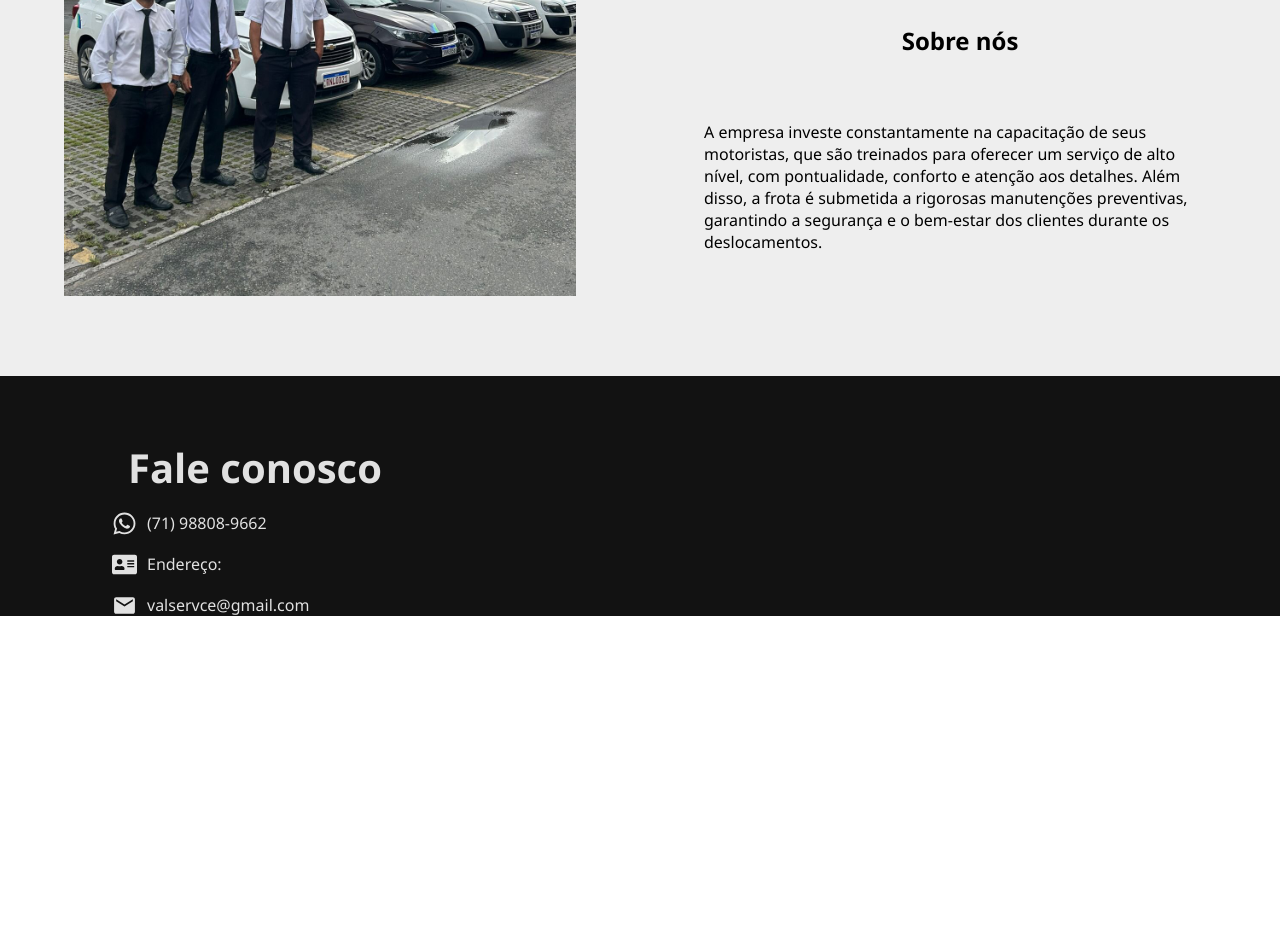
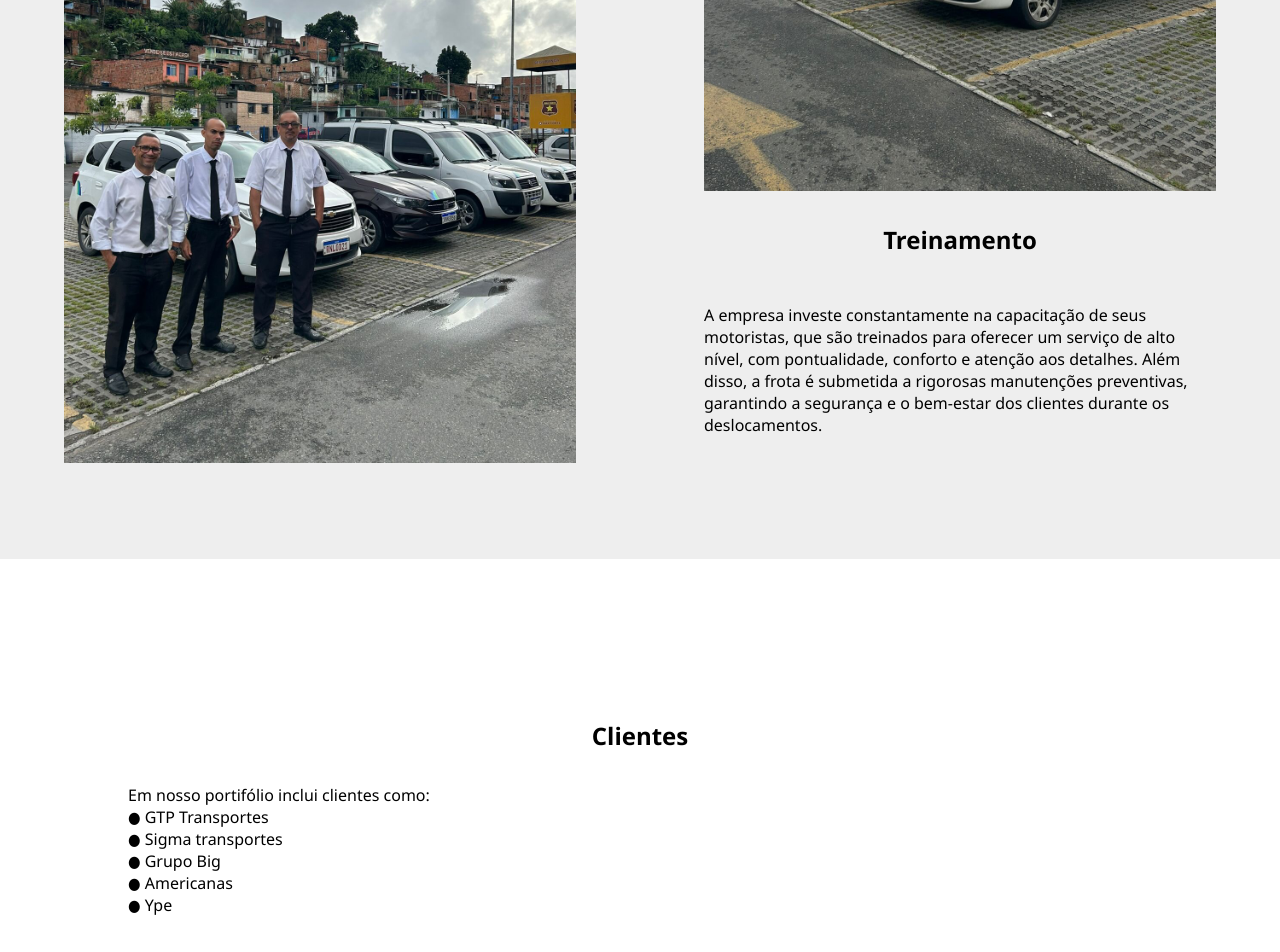
Before and after one commit to vandersant7/val-services, a React (Vite) app: page / in a window 1280 px wide. Shown: the part 1822-2774 px from the top of the page. Before the commit the page ends 2438 px from the top, so only its background shows below. Built offline with nearby package versions, Linux system fonts and the light colour scheme.

Commit message:
add section client

```diff
--- a/src/GlobalStyles/Globalstyles.js
+++ b/src/GlobalStyles/Globalstyles.js
@@ -21,4 +21,15 @@ export const Globalstyles = createGlobalStyle`
     img {
     max-width: 100%;
 }
+
+:root{
+    --dark-primary-color: #292933;
+    --dark-secondary-color: #31313B;
+
+    --blue-soft-color: #2A27E6;
+    --blue-medium-color: #413FBA;
+
+    --violet-dark-color: #454466;
+    --violet-medium-color: #4A4991;
+}
 `
--- a/src/components/MenuMobile/styles.js
+++ b/src/components/MenuMobile/styles.js
@@ -11,7 +11,7 @@ export const MenuContainer = styled.div`
   top: 73px;
   right: 0;
   max-height: 80vh;
-  background-color: #121212;
+  background-color: var(--dark-primary-color);
   transform: translateX(0%);
   transition: transform 0.5s ease-in-out;
   font-size: 2rem;
--- a/src/components/NavBar/styles.js
+++ b/src/components/NavBar/styles.js
@@ -5,7 +5,7 @@ export const Container = styled.div`
   min-height: 75px;
   padding: 20px 40px;
   width: 100vw;
-  background-color: #121212;
+  background-image: linear-gradient(to right bottom, #292933, #2b2b35, #2d2d37, #2f2f39, #31313b);
   color: #eee;
 
   display: flex;
--- a/src/components/section/About/About.jsx
+++ b/src/components/section/About/About.jsx
@@ -1,12 +1,14 @@
-import { AboutConctainer } from './styles'
+import { AboutContainer, AboutContent } from './styles'
 import img1 from '../../../assets/imagem3.jpg'
 import img2 from '../../../assets/imagem4.jpg'
 
 function About() {
   return (
-    <AboutConctainer>
+    <AboutContainer id='about'>
+      <h2>Sobre nós</h2>
+      <AboutContent>
       <div className="item">
-        <h2>Sobre nós</h2>
+        <h2>A empresa</h2>
         <p>
           A Val Services é uma empresa de fretamento de passageiros que opera há
           mais de 13 anos no mercado. Fundada em 2011, a empresa se especializou
@@ -15,13 +17,11 @@ function About() {
           clientes. Um dos diferenciais da Val Services é o seu compromisso com
           a excelência no atendimento e a segurança dos passageiros.
         </p>
-        {/* <ImgBackground img={img2} /> */}
         <img src={img2} alt={`${img2}`} />
       </div>
       <div className="item">
-        {/* <ImgBackground img={img1} /> */}
         <img src={img1} alt={`${img1}`} />
-        <h2>Sobre nós</h2>
+        <h2>Treinamento</h2>
         <p>
           A empresa investe constantamente na capacitação de seus motoristas,
           que são treinados para oferecer um serviço de alto nível, com
@@ -30,7 +30,9 @@ function About() {
           e o bem-estar dos clientes durante os deslocamentos.
         </p>
       </div>
-    </AboutConctainer>
+      </AboutContent>
+
+    </AboutContainer>
   )
 }
 
--- a/src/components/section/About/styles.js
+++ b/src/components/section/About/styles.js
@@ -1,10 +1,21 @@
 import { styled } from 'styled-components'
 
-export const AboutConctainer = styled.div`
+export const AboutContainer = styled.div`
+    background-color: #eee;
+    margin-top: 3rem;
+    transition: .5s ease-in;
+
+  > h2 {
+    padding: 3rem;
+    font-size: 2.5rem;
+    text-align: center;
+  }
+`
+
+export const AboutContent = styled.div`
   display: grid;
   grid-template-columns: 1fr 1fr;
   min-height: 100vh;
-  background-color: #eee;
 
   .item {
     padding: 10%;
@@ -16,7 +27,7 @@ export const AboutConctainer = styled.div`
   }
 
   h2 {
-    margin: 2rem 0;
+    margin: 1rem 0;
   }
 
   p {
@@ -24,6 +35,7 @@ export const AboutConctainer = styled.div`
   }
 
   img {
+    margin-bottom: 1rem;
     width: 100%;
     object-fit: cover;
   }
--- a/src/components/section/Contact/Contact.jsx
+++ b/src/components/section/Contact/Contact.jsx
@@ -4,7 +4,7 @@ import { MdEmail } from 'react-icons/md'
 
 function Contact() {
   return (
-    <ContainerContact>
+    <ContainerContact id='contact'>
       <h2>Fale conosco</h2>
       <ContactInfo>
         <div className='info-detail'>
--- a/src/components/section/Contact/styles.js
+++ b/src/components/section/Contact/styles.js
@@ -1,11 +1,10 @@
 import styled from "styled-components";
 
 export const ContainerContact = styled.div`
-    background-color: #121212;
+    background-color: var(--dark-primary-color);
     color: #e1e1e1;
     min-height: 30vh;
     padding: 5% 10%;
-    position: relative;
 
     h2 {
         font-size: 2.5rem;
@@ -14,11 +13,10 @@ export const ContainerContact = styled.div`
 
 export const ContactInfo = styled.div`
     margin-top: 1rem;
-    position: absolute;
+    margin-left: 2rem;
     display: flex;
     flex-direction: column;
     gap: 1rem;
-    left: 7rem;
 
     .info-detail{
         display: flex;
--- /dev/null
+++ b/src/components/section/Portifolio/Portifolio.jsx
@@ -0,0 +1,19 @@
+import { ContainerPortifolio } from './styles'
+
+function Portifolio() {
+  return (
+    <ContainerPortifolio>
+      <h2>Clientes</h2>
+      <span>Em nosso portifólio inclui clientes como:</span>
+      <ul>
+        <li>● GTP Transportes</li>
+        <li>● Sigma transportes</li>
+        <li>● Grupo Big</li>
+        <li>● Americanas</li>
+        <li>● Ype</li>
+      </ul>
+    </ContainerPortifolio>
+  )
+}
+
+export default Portifolio
--- /dev/null
+++ b/src/components/section/Portifolio/styles.js
@@ -0,0 +1,14 @@
+import styled from "styled-components";
+
+export const ContainerPortifolio = styled.div`
+    min-height: 50vh;
+    display: flex;
+    flex-direction: column;
+
+    padding: 10%;
+
+    > h2 {
+        text-align: center;
+        padding: 2rem 0;
+    }
+`
--- a/src/components/section/Services/Services.jsx
+++ b/src/components/section/Services/Services.jsx
@@ -8,7 +8,7 @@ import {
 
 function Services() {
   return (
-    <Container>
+    <Container id='services'>
         <h2>Nossos diferenciais</h2>
     <ContainerServices>
       <ContentServices>
--- a/src/page/Home.jsx
+++ b/src/page/Home.jsx
@@ -1,6 +1,7 @@
 import About from '../components/section/About/About'
 import Contact from '../components/section/Contact/Contact'
 import Hero from '../components/section/Hero/Hero'
+import Portifolio from '../components/section/Portifolio/Portifolio'
 import Services from '../components/section/Services/Services'
 'react-floating-whatsapp2'
 
@@ -10,6 +11,7 @@ function HomePage() {
       <Hero />
       <Services />
       <About />
+      <Portifolio />
       <Contact />
 
     </>
```
Also changed, not shown: src/assets/Log0.svg (added).
